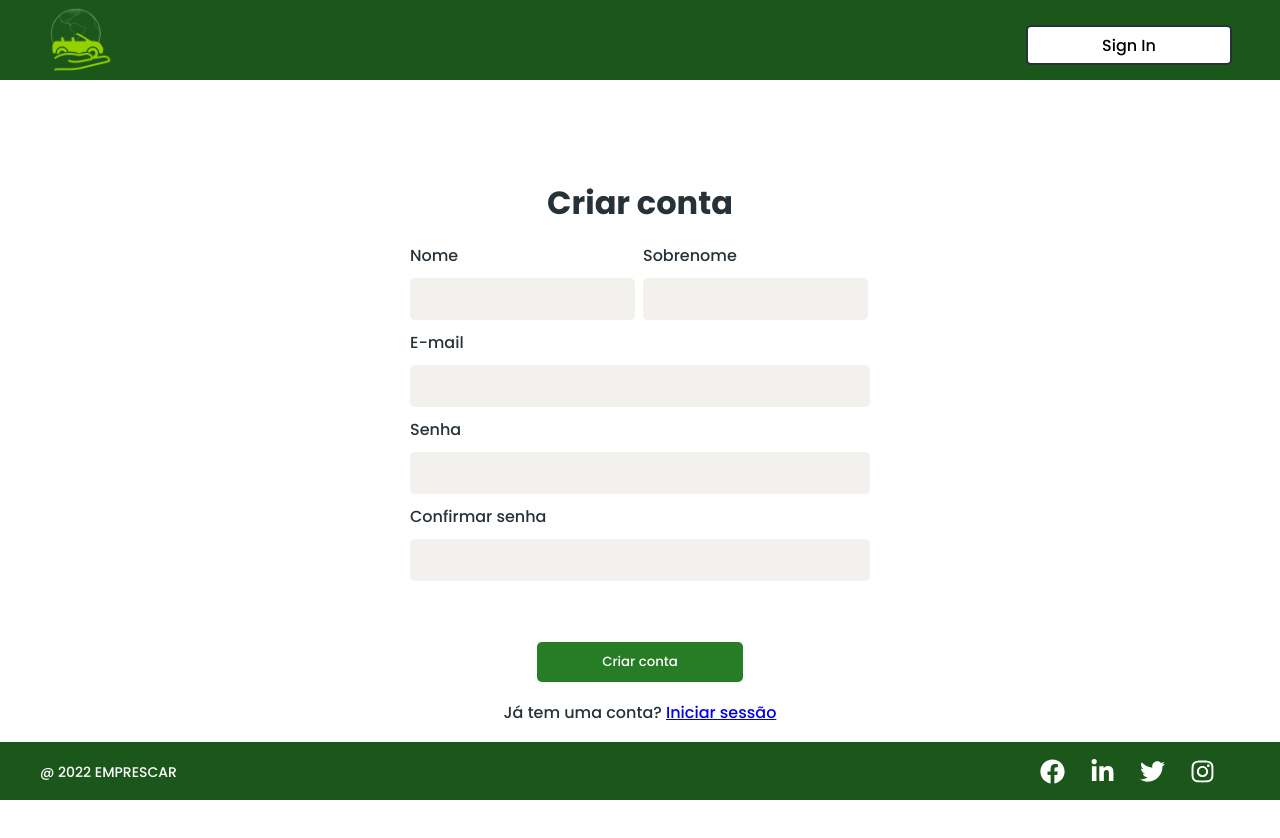
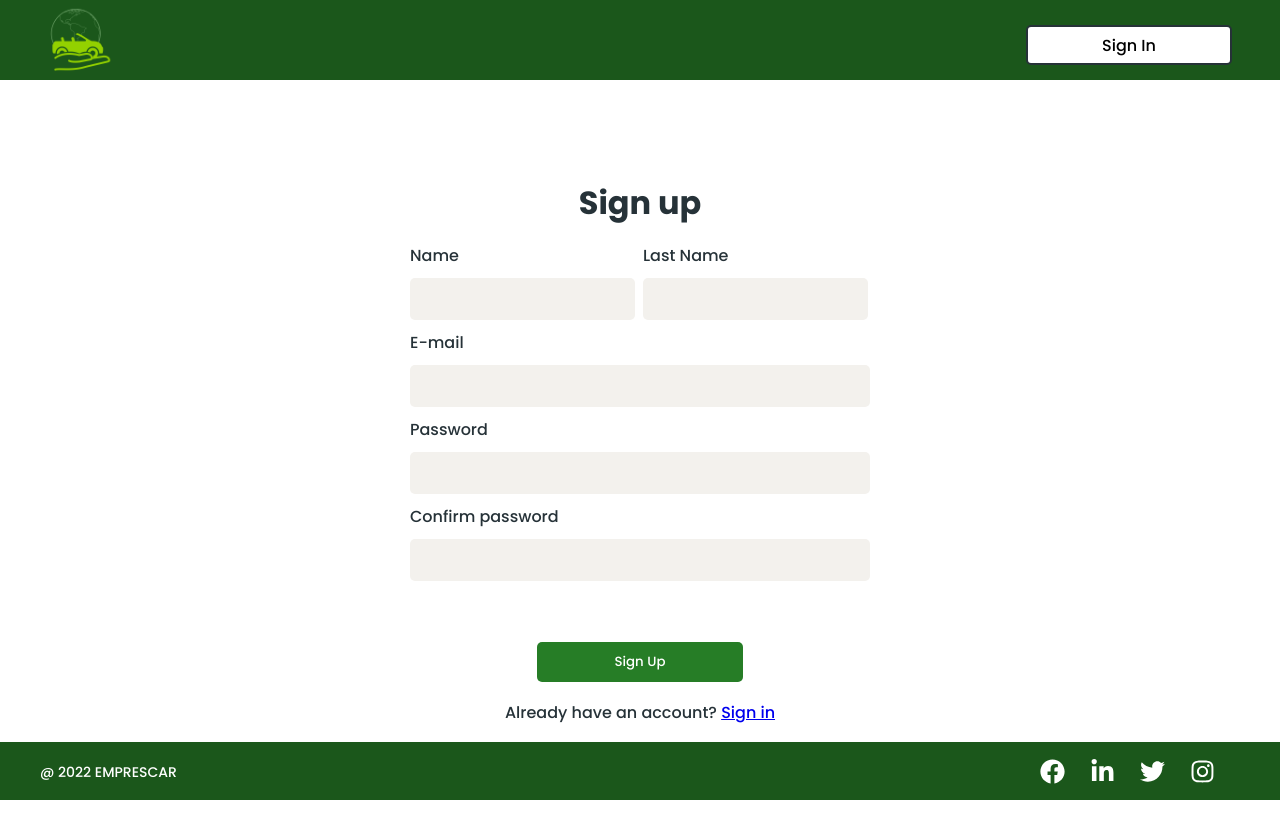
Before and after one commit to vinicius-hayden/rent-a-ride, a React (Vite) app: page /register in a window 1280 px wide. Shown: the top 838 px of the page. Built offline with nearby package versions, Linux system fonts and the light colour scheme.

Commit message:
translating

```diff
--- a/src/components/ProductCategory/ProductCategory.jsx
+++ b/src/components/ProductCategory/ProductCategory.jsx
@@ -52,7 +52,7 @@ export default function ProductCategory() {
                   <Card.Title id="card-product-body-title">{product.name}</Card.Title>
                   <Card.Text id="card-product-body-text">{product.description}</Card.Text>
                   <Link to={`/products/${product.id}`}>
-                    <Button variant="success" id="card-product-button"> Ver mais detalhes</Button>
+                    <Button variant="success" id="card-product-button"> View more details</Button>
                   </Link>
                 </Card.Body>
               </Card>
--- a/src/components/ProductCity/ProductCity.jsx
+++ b/src/components/ProductCity/ProductCity.jsx
@@ -53,7 +53,7 @@ export default function ProductCity() {
                   <Card.Title id="card-product-body-title">{product.name}</Card.Title>
                   <Card.Text id="card-product-body-text">{product.description}</Card.Text>
                   <Link to={`/products/${product.id}`}>
-                    <Button variant="primary" id="card-product-button"> Ver mais detalhes</Button>
+                    <Button variant="primary" id="card-product-button"> View more details</Button>
                   </Link>
                 </Card.Body>
               </Card>
--- a/src/components/ProductCityDateRange/ProductCityDateRange.jsx
+++ b/src/components/ProductCityDateRange/ProductCityDateRange.jsx
@@ -54,7 +54,7 @@ export default function ProductCityDateRange() {
                   <Card.Title id="card-product-body-title">{product.name}</Card.Title>
                   <Card.Text id="card-product-body-text">{product.description}</Card.Text>
                   <Link to={`/products/${product.id}`}>
-                    <Button variant="primary" id="card-product-button"> Ver mais detalhes</Button>
+                    <Button variant="primary" id="card-product-button"> View more details</Button>
                   </Link>
                 </Card.Body>
               </Card>
--- a/src/components/ProductDateRange/ProductDateRange.jsx
+++ b/src/components/ProductDateRange/ProductDateRange.jsx
@@ -52,7 +52,7 @@ export default function ProductDateRange() {
                   <Card.Title id="card-product-body-title">{product.name}</Card.Title>
                   <Card.Text id="card-product-body-text">{product.description}</Card.Text>
                   <Link to={`/products/${product.id}`}>
-                    <Button variant="primary" id="card-product-button"> Ver mais detalhes</Button>
+                    <Button variant="primary" id="card-product-button"> View more details</Button>
                   </Link>
                 </Card.Body>
               </Card>
--- a/src/components/Products/Products.jsx
+++ b/src/components/Products/Products.jsx
@@ -27,7 +27,7 @@ export default function Products() {
 
   return (
     <>
-      <h2 className="div-title">Recomendações</h2>
+      <h2 className="div-title">Our Recommendations</h2>
       <div className="use-bootstrap">
         <CardGroup style={{ 'justifyContent': 'center' }}>
           {products.map((product, index) => (
@@ -38,7 +38,7 @@ export default function Products() {
                   <Card.Title id="card-product-body-title">{product.name}</Card.Title>
                   <Card.Text id="card-product-body-text">{product.description}</Card.Text>
                   <Link to={`/products/${product.id}`}>
-                    <Button color="267d26" id="card-product-button"> Ver mais detalhes</Button>
+                    <Button color="267d26" id="card-product-button"> View more details</Button>
                   </Link>
                 </Card.Body>
               </Card>
--- a/src/components/Search/Search.jsx
+++ b/src/components/Search/Search.jsx
@@ -65,11 +65,11 @@ export default function Search() {
             onSubmit={(event) => submitForm(event)}
             className="input-search"
           >
-            <h1>Buscar por ofertas de carros para alugar</h1>
+            <h1>Search for car rental deals</h1>
 
             <select className="input-city" defaultValue={'DEFAULT'}>
               <option value="DEFAULT" disabled>
-                Onde quer retirar seu carro?
+                Where do you want to rent it?
               </option>
 
               {city.map((city, index) => (
--- a/src/pages/Login/Login.jsx
+++ b/src/pages/Login/Login.jsx
@@ -120,7 +120,7 @@ export default function Login() {
 
       <div className="form-login">
         <form>
-          <h1>Iniciar sessão</h1>
+          <h1>Sign in</h1>
           <label htmlFor="email">
             E-mail
             <input
@@ -161,12 +161,12 @@ export default function Login() {
               value="Entrar"
               id="button-login"
             >
-              Iniciar sessão
+              Sign in
             </button>
           </div>
 
           <div className="message-login">
-            Ainda não tem conta? <Link to="/register">Registre-se</Link>
+            Don't have an account yet? <Link to="/register">Sign-In</Link>
           </div>
         </form>
       </div>
--- a/src/pages/Register/Register.jsx
+++ b/src/pages/Register/Register.jsx
@@ -165,16 +165,16 @@ export default function Register() {
       <HeaderRegister />
       <div className="form-register">
         <form onSubmit={(event) => submitForm(event)}>
-          <h1>Criar conta</h1>
+          <h1>Sign up</h1>
 
           <div className="div-input-inline">
             <label>
-              Nome
+              Name
               <input type="text" className="input-firstname" autoComplete="firstname" required onChange={handleNameChange} />
               {nameError && <div className="error-msg"><p> {nameError} </p></div>}
             </label>
             <label>
-              Sobrenome
+              Last Name
               <input type="text" className="input-lastname" autoComplete="lastname" required onChange={handleLastNameChange}/>
             </label>
             {LastNameError && <div className="error-msg"><p> {LastNameError} </p></div>}
@@ -186,21 +186,21 @@ export default function Register() {
             </label>
             {emailError && <div className="error-msg"><p> {emailError} </p></div>}
             <label>
-              Senha <input type="password" className="input-block" autoComplete="password" required onChange={handlePasswordChange}/>
+              Password <input type="password" className="input-block" autoComplete="password" required onChange={handlePasswordChange}/>
             </label>
             {passwordError && <div className="error-msg"><p> {passwordError} </p></div>}
             <label>
-              Confirmar senha
+              Confirm password
               <input type="password" className="input-block" autoComplete="passwordconfirm" required onChange={handleConfirmPasswordChange}/>
             </label>
           </div>
           {confirmPasswordError && <div className="error-msg"><p> {confirmPasswordError} </p></div>}
           <div className="div-button-register">
-            <input type="submit" className="button-register" value="Criar conta" onClick={handleSubmit} />
+            <input type="submit" className="button-register" value="Sign Up" onClick={handleSubmit} />
           </div>
 
           <div className="message-register">
-            Já tem uma conta? <Link to="/login">Iniciar sessão</Link>
+            Already have an account? <Link to="/login">Sign in</Link>
           </div>
         </form>
       </div>
```
